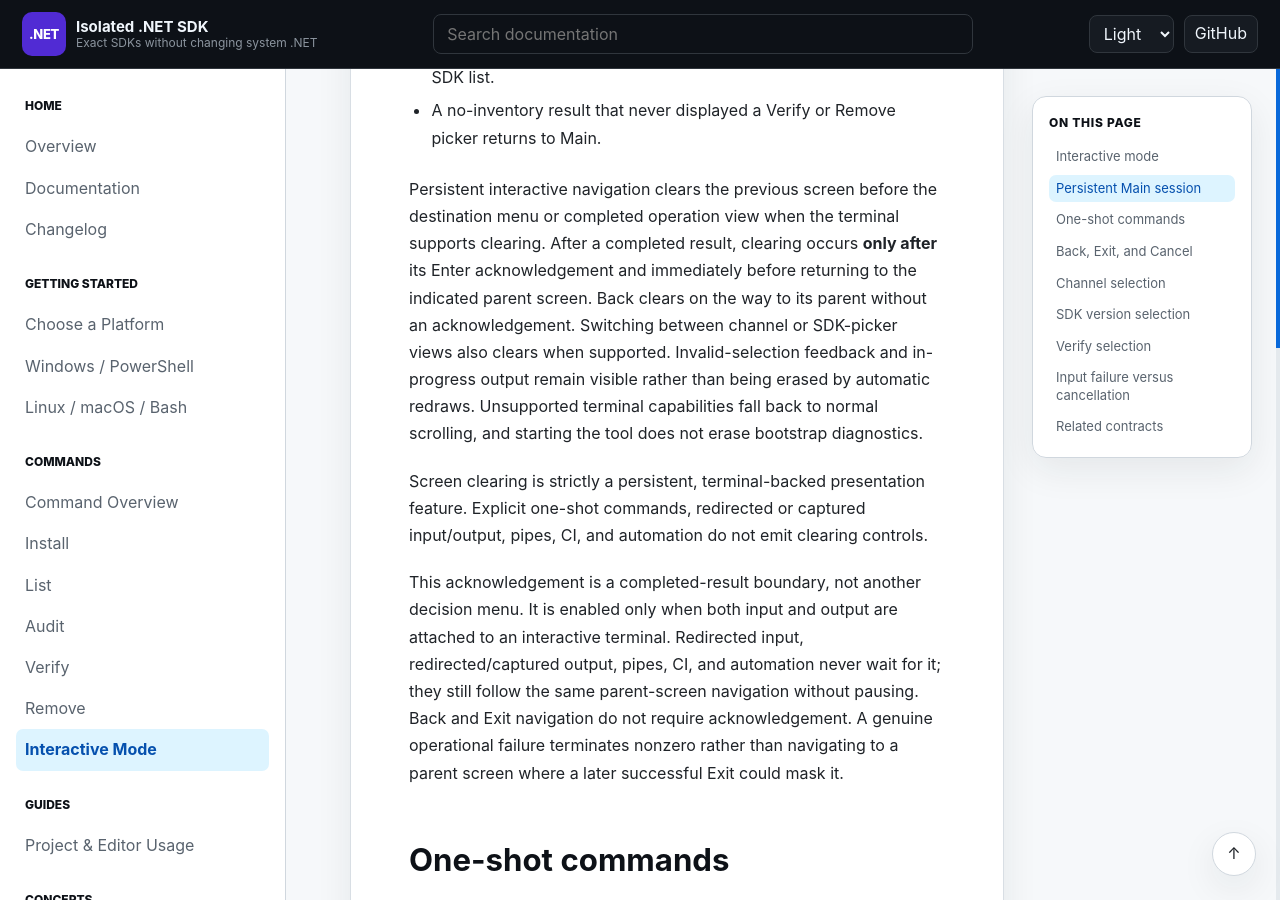
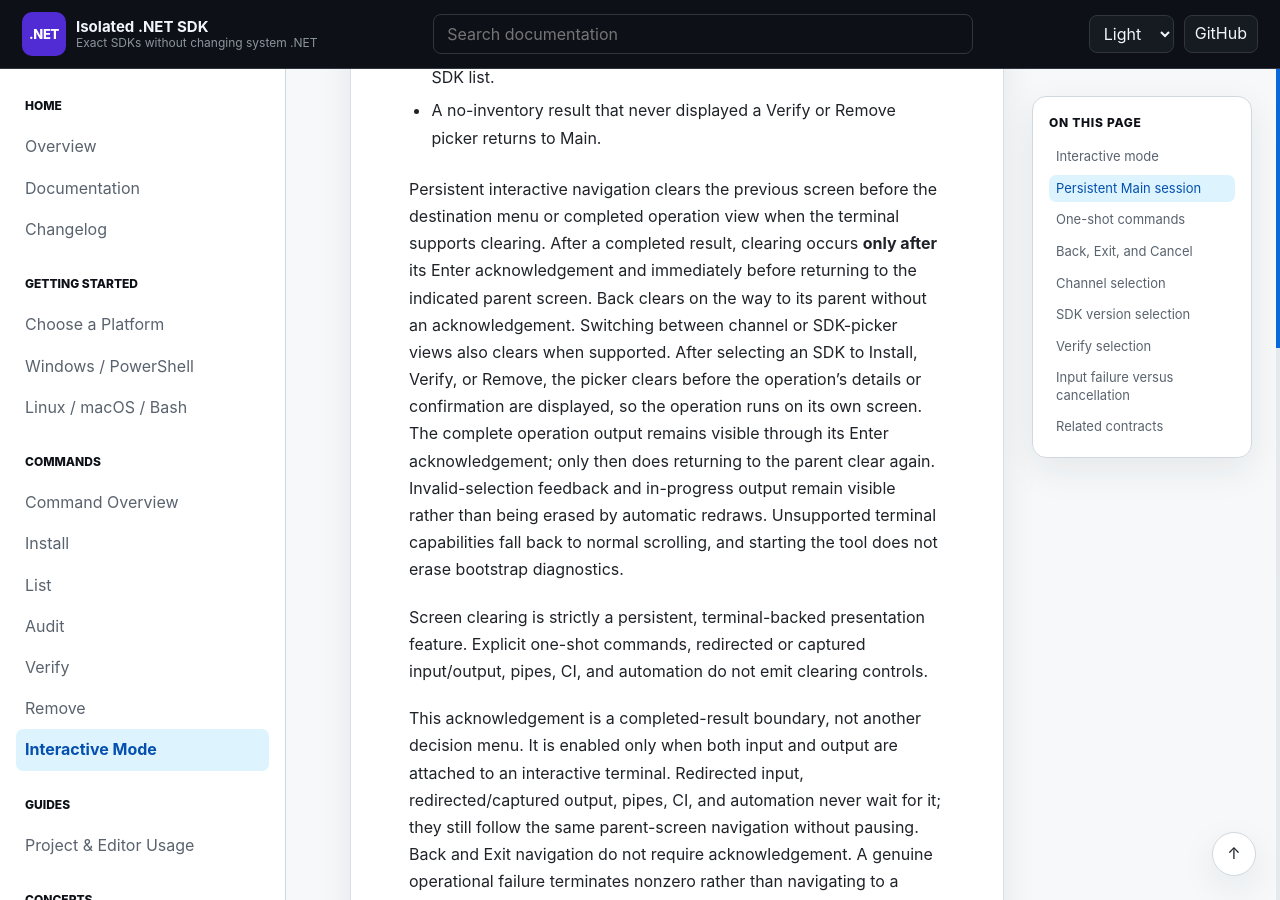
Before and after one commit to infoconex/isolated-dotnet-sdk, a Jekyll site: the page built from docs/commands/interactive.md, in a window 1280 px wide and 900 px high, scrolled down 1861 px. Built offline with Jekyll 4.4.1, drawn with Linux system fonts in a browser that asks for light colours; our own code applies the rules of GitHub Pages for plain Markdown files.

Commit message:
fix: clear selected SDK picker before operation output

```diff
--- a/docs/commands/interactive.md
+++ b/docs/commands/interactive.md
@@ -53,7 +53,7 @@ The return hierarchy is deliberate:
 - Install from a channel's SDK picker returns to that same channel's SDK list.
 - A no-inventory result that never displayed a Verify or Remove picker returns to Main.
 
-Persistent interactive navigation clears the previous screen before the destination menu or completed operation view when the terminal supports clearing. After a completed result, clearing occurs **only after** its Enter acknowledgement and immediately before returning to the indicated parent screen. Back clears on the way to its parent without an acknowledgement. Switching between channel or SDK-picker views also clears when supported. Invalid-selection feedback and in-progress output remain visible rather than being erased by automatic redraws. Unsupported terminal capabilities fall back to normal scrolling, and starting the tool does not erase bootstrap diagnostics.
+Persistent interactive navigation clears the previous screen before the destination menu or completed operation view when the terminal supports clearing. After a completed result, clearing occurs **only after** its Enter acknowledgement and immediately before returning to the indicated parent screen. Back clears on the way to its parent without an acknowledgement. Switching between channel or SDK-picker views also clears when supported. After selecting an SDK to Install, Verify, or Remove, the picker clears before the operation's details or confirmation are displayed, so the operation runs on its own screen. The complete operation output remains visible through its Enter acknowledgement; only then does returning to the parent clear again. Invalid-selection feedback and in-progress output remain visible rather than being erased by automatic redraws. Unsupported terminal capabilities fall back to normal scrolling, and starting the tool does not erase bootstrap diagnostics.
 
 Screen clearing is strictly a persistent, terminal-backed presentation feature. Explicit one-shot commands, redirected or captured input/output, pipes, CI, and automation do not emit clearing controls.
 
```
Also changed, not shown: docs/maintainers/testing/interactive-testing.md (+1 -0 lines), 2 other files.
